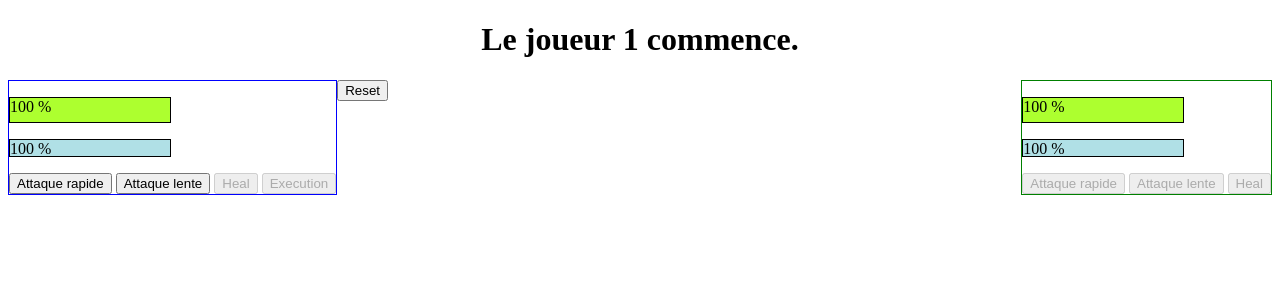
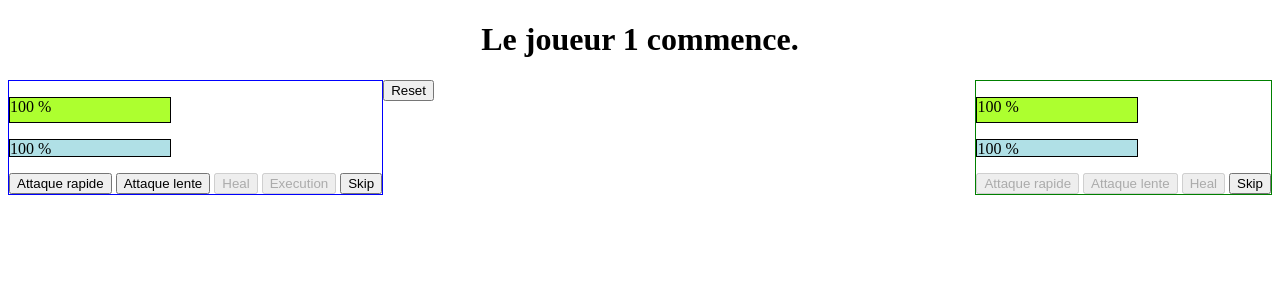
Before and after one commit to SacleuxBenoit/game-1v1-2D, a PHP site: page /Game/game.php in a window 1280 px wide. Shown: the top 300 px of the page. Run offline with PHP 8.4, Linux system fonts and the light colour scheme; data that the repository does not hold is empty.

Commit message:
create the button skipP1 && skipP2 :arrow_right: game.php

```diff
--- a/Game/game.php
+++ b/Game/game.php
@@ -19,6 +19,7 @@
         <button onclick="slowAttackP1()" id="SlowAttackP1">Attaque lente</button>
         <button onclick="getHealP1()" id="HealP1" disabled>Heal</button>
         <button onclick="exec()" id="Execution" disabled>Execution</button>
+        <button onclick="skipP1()">Skip</button>
     </div>
 
     <div id="player2">
@@ -28,6 +29,7 @@
         <button onclick="quickAttackP2()" id="QuickAttackP2" disabled>Attaque rapide</button>
         <button onclick="slowAttackP2()" id="SlowAttackP2" disabled>Attaque lente</button>
         <button onclick="getHealP2()" id="HealP2" disabled>Heal</button>
+        <button onclick="skipP2()">Skip</button>
     </div>
 
     <div>
```
